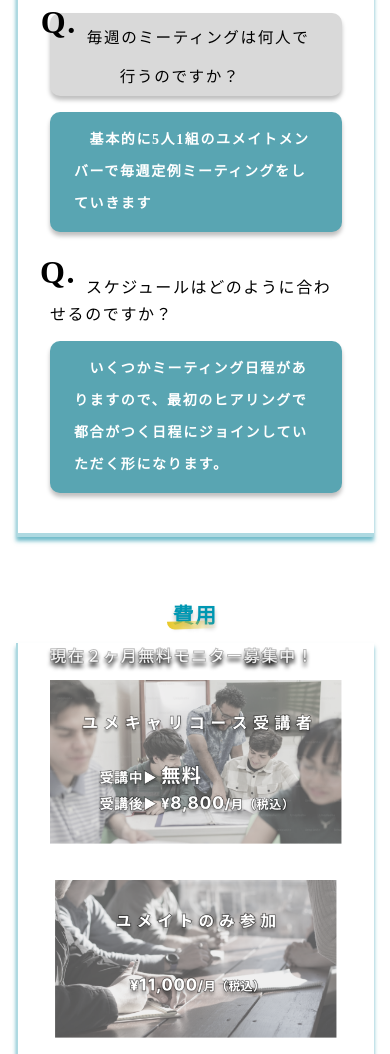
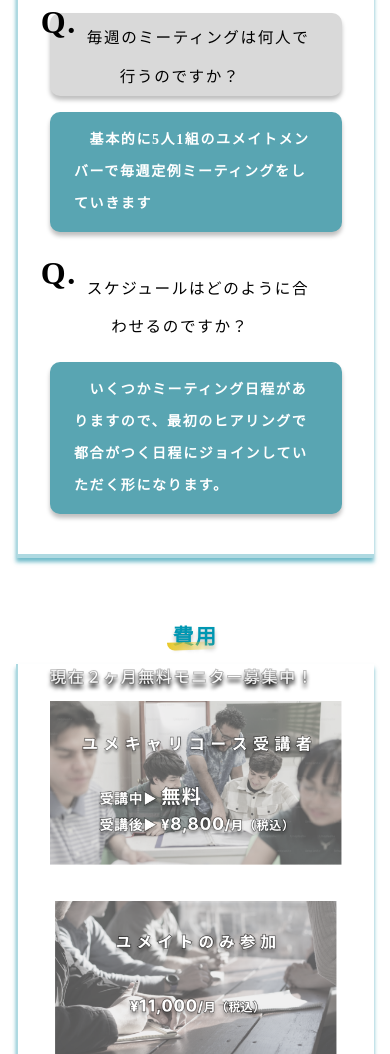
Before and after one commit to kou-cre/yumeito, a plain HTML site: page index.html in a window 390 px wide. Shown: the part 7973-9027 px from the top of the page. Drawn offline with Linux system fonts and the light colour scheme.

Commit message:
Update res.css

```diff
--- a/res.css
+++ b/res.css
@@ -128,7 +128,7 @@
         display: flex;
         flex-wrap: wrap;
     }
-    .q1, .q2{
+    .q1, .q2, .q3{
         font-size: clamp(0.975rem,1.7vw,1.2rem);
         text-align: center;
         max-width: 450px;
```
